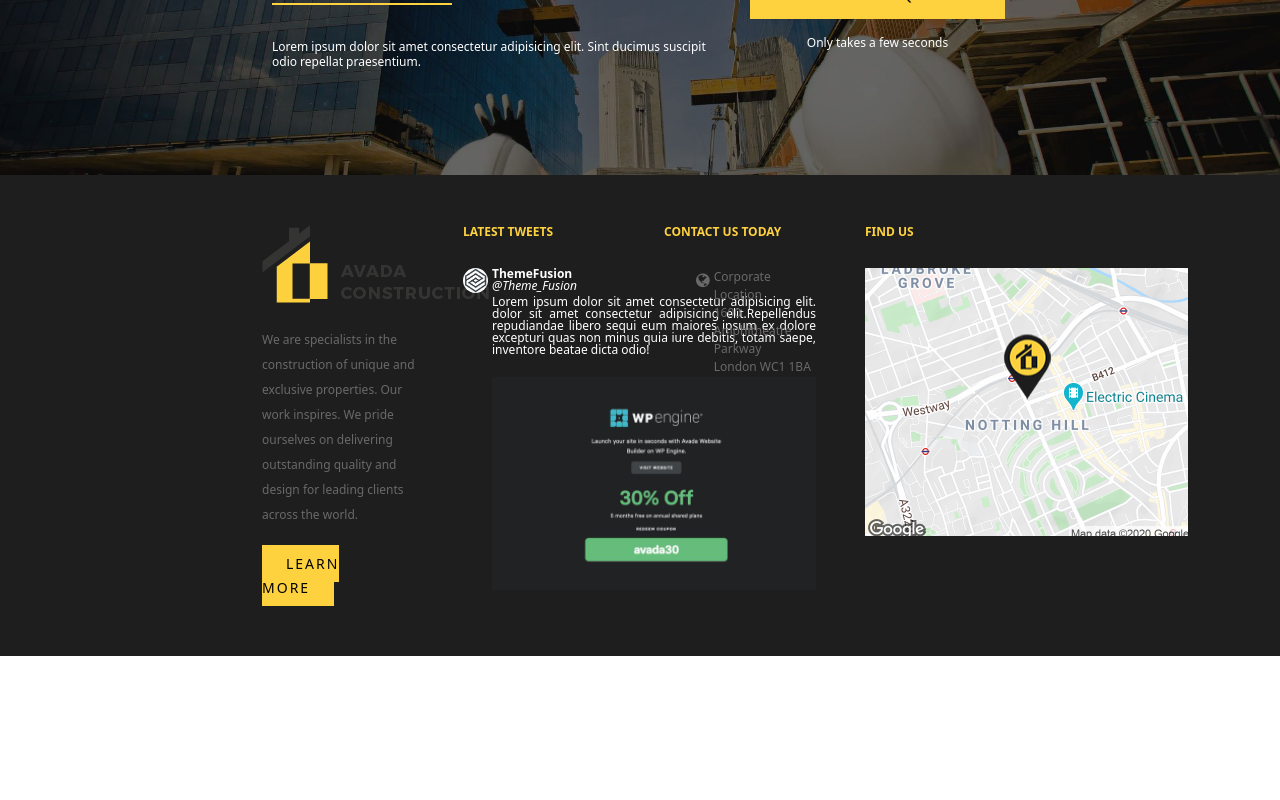
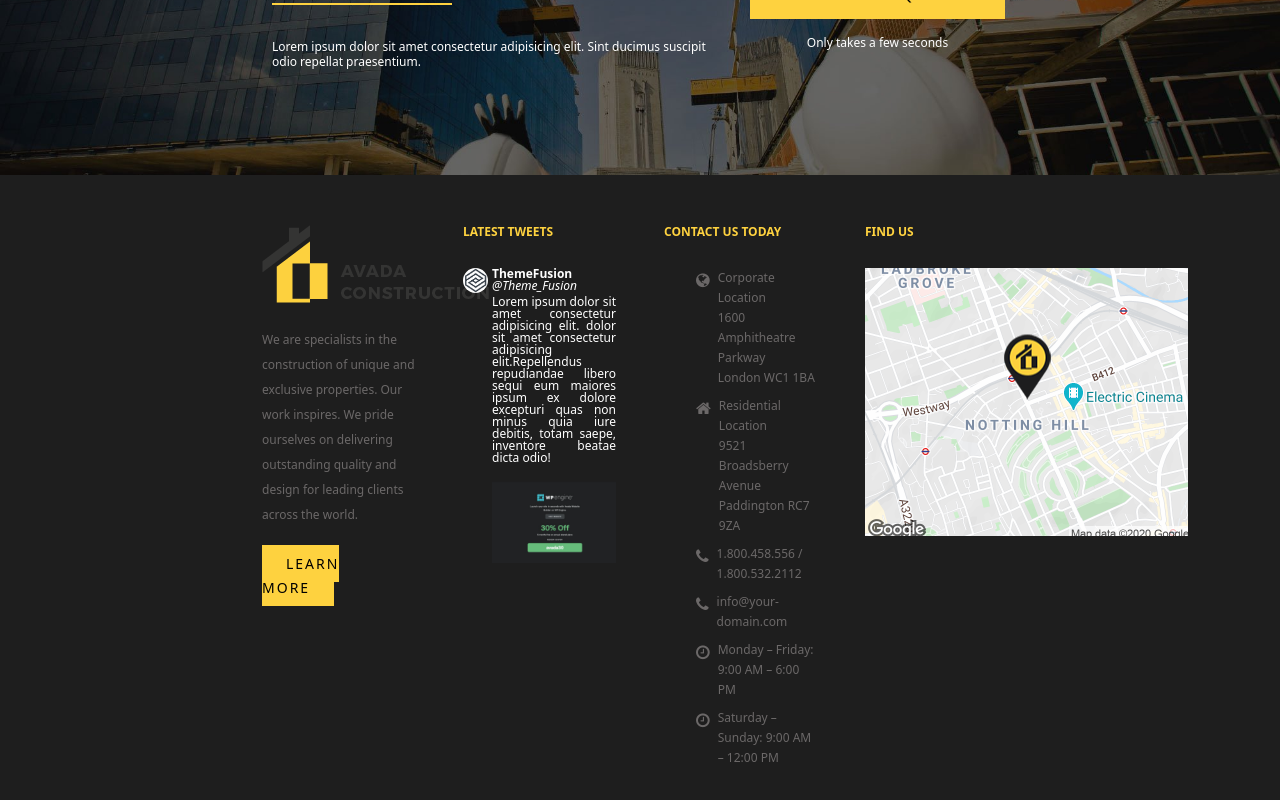
Before and after one commit to 5oN1A/proj-html-vuejs, a Vue app: page / in a window 1280 px wide. Shown: the part 5749-6549 px from the top of the page. Before the commit the page ends 6405 px from the top, so only its background shows below. Built offline with nearby package versions, Linux system fonts and the light colour scheme.

Commit message:
footer complete

```diff
--- a/src/App.vue
+++ b/src/App.vue
@@ -17,6 +17,9 @@ export default {
     Header,
     Main,
     Footer,
+  },
+  data() {
+
   }
 }
 </script>
--- a/src/components/Footer.vue
+++ b/src/components/Footer.vue
@@ -37,17 +37,31 @@
                 minus quia iure debitis, totam saepe, inventore beatae dicta
                 odio!
               </p>
-              <img src="../assets/discount.png" alt="discount" />
+              <img
+                class="discount"
+                src="../assets/discount.png"
+                alt="discount"
+              />
             </div>
           </div>
         </div>
         <div class="col">
           <h5>CONTACT US TODAY</h5>
           <ul>
-            <li class="d-flex">
-              <i class="fa fa-globe lh-base" aria-hidden="true"></i>
-              <p class="text-start lh-base ps-1 m-0">Corporate Location <br> 1600 Amphitheatre Parkway <br>London WC1 1BA</p>
+
+
+            <li v-for="(contact, i) in contactsList" :key="i" class="d-flex">
+              <i class="fa lh-base " :class="contact.icon" aria-hidden="true"></i>
+              <div class="ms-2 mb-2">
+              <p>{{contact.description}}</p>
+              <p v-if="contact.address">{{contact.address}}</p>
+              <p v-if="contact.city">{{contact.city}}</p>
+              </div>
             </li>
+
+
+
+
           </ul>
         </div>
         <div class="col">
@@ -64,7 +78,40 @@ export default {
   name: "Footer",
   components: {},
   data() {
-    return {};
+    return {
+      contactsList: [
+        {
+          icon: "fa-globe",
+          description: "Corporate Location",
+          address: "1600 Amphitheatre Parkway",
+          city:"London WC1 1BA"
+
+        },
+        {
+          icon: "fa-home",
+          description: "Residential Location",
+          address:"9521 Broadsberry Avenue",
+          city:"Paddington RC7 9ZA"
+        },
+        {
+          icon: "fa-phone",
+          description: "1.800.458.556 / 1.800.532.2112"
+        },
+        {
+          icon: "fa-phone",
+          description: "info@your-domain.com"
+        },
+        {
+          icon: "fa-clock-o",
+          description: "Monday – Friday: 9:00 AM – 6:00 PM"
+        },
+        {
+          icon: "fa-clock-o",
+          description: "Saturday – Sunday: 9:00 AM – 12:00 PM"
+        },
+
+      ],
+    };
   },
   computed: {},
   methods: {},
--- a/src/styles/footer.scss
+++ b/src/styles/footer.scss
@@ -20,5 +20,15 @@ footer {
     }
     ul {
         color: $dark_grey;
+        p {
+            text-align: left;
+            margin-bottom: 0;
+            line-height: 20px;
+
+        }
+    }
+
+    .discount {
+        width: 100%;
     }
 }
--- a/src/styles/utilities.scss
+++ b/src/styles/utilities.scss
@@ -1,7 +1,7 @@
 @import "variables";
 
 h1 {
-    font-size: 58px ;
+    font-size: 58px;
     color: $white;
     font-weight: 600;
 }
@@ -24,16 +24,15 @@ h5 {
     color: $yellow;
     font-weight: 700;
     padding-bottom: 20px;
-
 }
 p {
     font-size: 12px;
-    line-height: 25px !important;
+    line-height: 25px;
     text-align: center;
     color: $dark_grey;
 }
 
-li{
+li {
     list-style: none;
 }
 
@@ -45,11 +44,20 @@ li{
 .my_btn_dark {
     color: $white;
     background-color: $btn_grey;
+    &:hover {
+        color: black;
+        background-color: $yellow;
+    }
 }
 
 .my_btn_yellow {
     color: black;
     background-color: $yellow;
+    &:hover {
+        color: $white;
+        background-color: $btn_grey;
+    }
+
 }
 .after_line {
     position: relative;
```
Also changed, not shown: src/components/Main.vue (+7 -5 lines), 7 other files (tests, documents, lock files or other folders).
